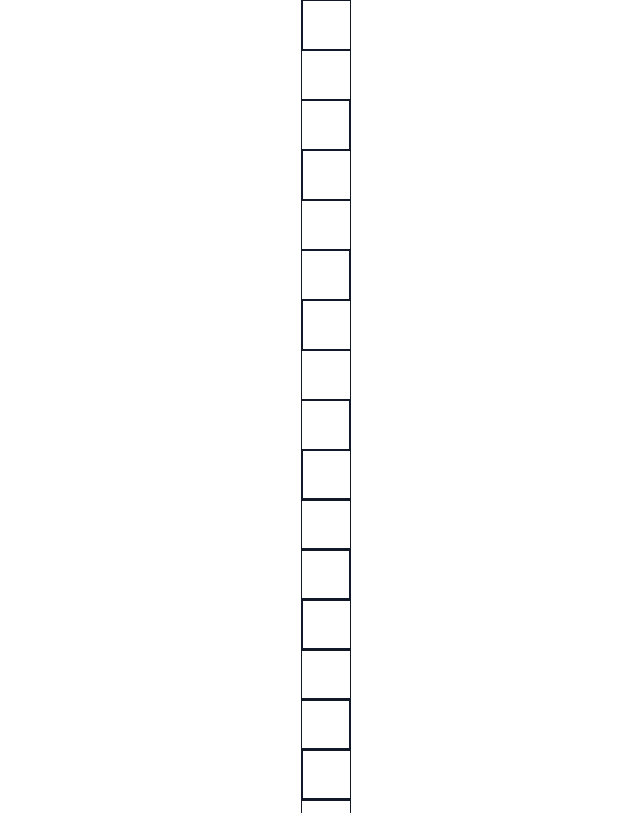
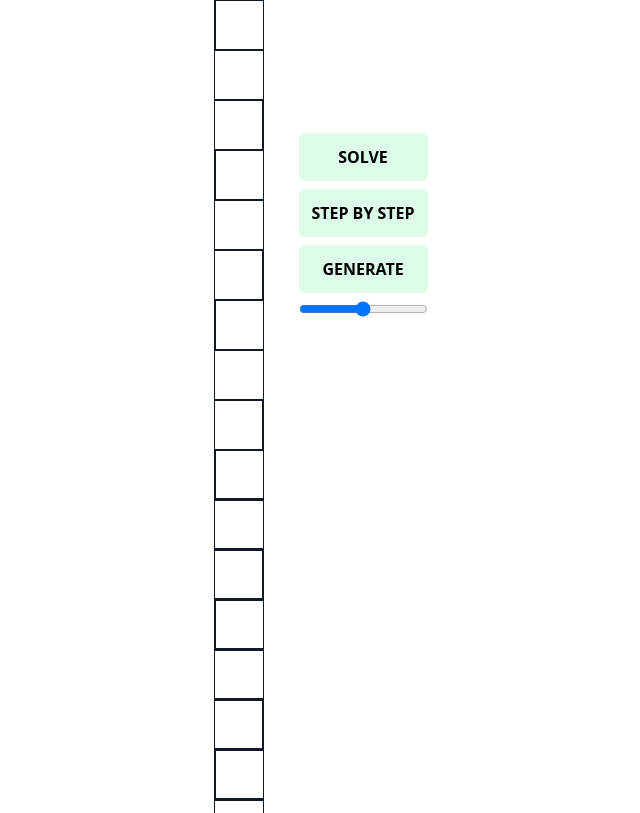
Before and after one commit to mako542b/sudoku-solver, a React (Vite) app: page / in a window 1280 px wide. Shown: the part 1800-2613 px from the top of the page, without its empty margins (314-954 px from the left). Built offline with nearby package versions, Linux system fonts and the light colour scheme; what @savvywombat/tailwindcss-grid-areas would draw is missing.

Commit message:
delay-regulation

```diff
--- a/src/components/Board.tsx
+++ b/src/components/Board.tsx
@@ -6,6 +6,7 @@ import { cellInterface } from "../utility/makeCells";
 import backtracking from "../utility/backtracking";
 import startSolveBySteps from "../utility/solveBySteps";
 
+
 export default function() {
 
     const [currentFocus, setCurrentFocus] = useState<string>('1_1')
@@ -13,7 +14,10 @@ export default function() {
     const [calculatingCell, setCalculatingCell] = useState<string>('')
     const [collidingCells, setcollidingCells] = useState<string[]>([])
     const [validated, setValidated] = useState<boolean>(false)
+    const [phase, setPhase] = useState<'initial' | 'started' | 'stopped'>('initial')
     const originalBoard = useRef<cellInterface>(defCells)
+    const aborted = useRef<boolean>(false);
+    const delay = useRef<number>(500);
 
     useEffect(() => {
         function handleBoardNav(e: KeyboardEvent) {
@@ -26,20 +30,55 @@ export default function() {
 
 
     async function handleSolveBySteps() {
+        setPhase('started')
         originalBoard.current = {...cells}
-        let isSolved = await startSolveBySteps(cells, setCells, setCalculatingCell, setcollidingCells, setValidated)
+        let isSolved = await startSolveBySteps(cells, originalBoard.current,setCells, setCalculatingCell, setcollidingCells, setValidated, aborted, delay, '1_1')
+        if(isSolved) console.log('solved')
+        else console.log('not solved')
+    }
+
+    async function resumeExec() {
+        aborted.current = false
+        setPhase('started')
+        let isSolved = await startSolveBySteps(cells, originalBoard.current,setCells, setCalculatingCell, setcollidingCells, setValidated, aborted, delay, calculatingCell)
         if(isSolved) console.log('solved')
         else console.log('not solved')
     }
 
 
+    function handleAbord() {
+        setPhase('stopped')
+        aborted.current = true
+    }
+
+    function reset() {
+        setCells(defCells)
+        setcollidingCells([])
+        setCalculatingCell('')
+        setPhase('initial')
+    }
+
+    function setRandomBoard() {
+
+    }
+
+
     return(
-        <div className="grid grid-areas-mainBoard">
-            {Object.entries(cells).map( cell => (
-                <Cell isOriginal={originalBoard.current[cell[0]] !== ''} validated={validated} isCollading={collidingCells.includes(cell[0])} isCalculating={calculatingCell === cell[0]} area={cell} key={cell[0]} currentFocus={currentFocus} setcollidingCells={setcollidingCells} setCurrentFocus={setCurrentFocus} setCells={setCells} cells={cells}/>
-            ))}
-            <button onClick={() => setCells(prev => backtracking(prev) )} className="px-8 py-2 rounded-full bg-green-400 absolute top-1 left-0">Solve</button>
-            <button onClick={handleSolveBySteps} className="px-8 py-2 rounded-full bg-green-400 absolute top-1 right-0">Step by step</button>
+        <div className="grid grid-cols-mainGrid gap-x-6 place-content-center place-items-center">
+            <div className="grid grid-areas-mainBoard">
+                {Object.entries(cells).map( cell => (
+                    <Cell isOriginal={originalBoard.current[cell[0]] !== ''} validated={validated} isCollading={collidingCells.includes(cell[0])} isCalculating={calculatingCell === cell[0]} area={cell} key={cell[0]} currentFocus={currentFocus} setcollidingCells={setcollidingCells} setCurrentFocus={setCurrentFocus} setCells={setCells} cells={cells}/>
+                ))}
+            </div>
+            <div className="grid gap-y-2">
+                {phase === 'initial' && <button onClick={() => setCells(prev => backtracking(prev) )} className="button">Solve</button>}
+                {phase === 'initial' && <button onClick={handleSolveBySteps} className="button">Step by step</button>}
+                {phase === 'initial' && <button onClick={setRandomBoard} className="button">Generate</button>}
+                {phase === 'started' && <button onClick={handleAbord} className="button">Abort</button>}
+                {phase === 'stopped' && <button onClick={resumeExec} className="button">Resume exec</button>}
+                {phase === 'stopped' && <button onClick={reset} className="button">Reset</button>}
+                <input type='range' min={0} max={800} defaultValue={400} onChange={(e) => delay.current = +e.target.value} className="" />
+            </div>
         </div>
     )
 }
--- a/src/index.css
+++ b/src/index.css
@@ -4,7 +4,7 @@
 
 .cell {
   @apply aspect-square bg-white border-gray-900;
-  width: clamp(15px, 8vw, 50px);
+  width: clamp(15px, 6vw, 50px);
 }
 
 input {
@@ -12,3 +12,7 @@ input {
   height:100%;
   font-size: clamp(10px, 5vw, 40px);
 }
+
+.button {
+  @apply rounded-md py-3 bg-green-100 hover:bg-green-200 font-semibold uppercase;
+}
--- /dev/null
+++ b/src/utility/generateBoard.ts
@@ -0,0 +1,3 @@
+export default function() {
+    return
+}
--- a/src/utility/solveBySteps.ts
+++ b/src/utility/solveBySteps.ts
@@ -5,13 +5,18 @@ type stateSetter<n> = React.Dispatch<React.SetStateAction<n>>
 
 export default async function startSolveBySteps(
     board: cellInterface,
+    originalBoard: cellInterface,
     boardSetter: stateSetter<cellInterface>,
     calculatingCellSetter: stateSetter<string>,
     setcollidingCells: stateSetter<string[]>,
     setValidated: stateSetter<boolean>,
+    aborted: React.MutableRefObject<boolean>,
+    delayDuration: React.MutableRefObject<number>,
+    calculatingCell: string,
 ){
     try {
-        return await solveBySteps(1, 1, {...board}, board)
+        let [row, col] = calculatingCell.split('_').map(a => +a)
+        return await solveBySteps(row, col, {...board}, originalBoard)
     } catch {
         return false
     }
@@ -20,7 +25,7 @@ export default async function startSolveBySteps(
     //
 
     function delay(ms: number) {
-        return new Promise(resolve => setTimeout(() => resolve(null), 5))
+        return new Promise(resolve => setTimeout(() => resolve(null), delayDuration?.current || 100))
     }
 
     async function solveBySteps(
@@ -30,11 +35,13 @@ export default async function startSolveBySteps(
         orgBoard:cellInterface,
     ): Promise<boolean> {
 
+
         if(row === 10) return true
         if(row === 0) return false
 
         let cellAdress = row + '_' + col
         calculatingCellSetter(cellAdress)
+        if(aborted.current) return false
 
         if(orgBoard[cellAdress] !== '') {
             row = col < 9 ? row : row + 1
@@ -43,6 +50,8 @@ export default async function startSolveBySteps(
         }
 
         let success = await setCellValue(cellAdress, board[cellAdress] ,board)
+
+        if(success === 'break') return false
 
         if(success) {
             boardSetter({...board})
@@ -67,6 +76,7 @@ export default async function startSolveBySteps(
 
     async function setCellValue(cellAdress: string, cellValue: string, board:cellInterface) {
         for(let i = +cellValue + 1 || 1; i <= 9; i++){
+            if(aborted.current) return 'break'
             boardSetter(prev => ({...prev, [cellAdress]: String(i)}))
             setcollidingCells([])
             await delay(500)
--- a/tailwind.config.cjs
+++ b/tailwind.config.cjs
@@ -6,13 +6,6 @@ module.exports = {
   ],
   theme: {
     extend: {
-      // gridTemplateAreas: {
-      //   'mainBoard': [
-      //     '1_1 1_2 1_3',
-      //     '2_1 2_2 2_3',
-      //     '3_1 3_2 3_3',
-      //   ],
-      // },
       gridTemplateAreas: {
         'mainBoard': [
           '1_1 1_2 1_3 1_4 1_5 1_6 1_7 1_8 1_9',
@@ -26,6 +19,9 @@ module.exports = {
           '9_1 9_2 9_3 9_4 9_5 9_6 9_7 9_8 9_9',
         ],
       },
+      gridTemplateColumns: {
+        'mainGrid': '1fr 150px'
+      }
     },
   },
   plugins: [
```
